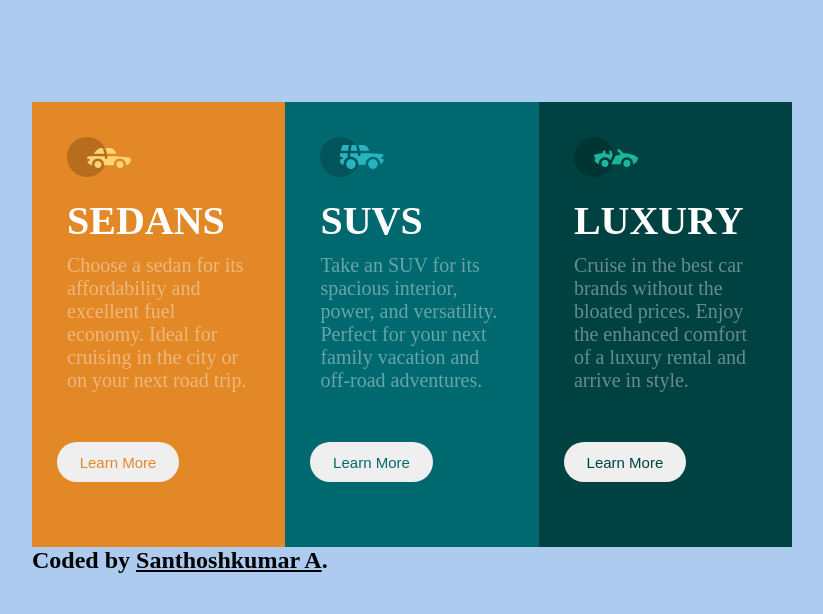
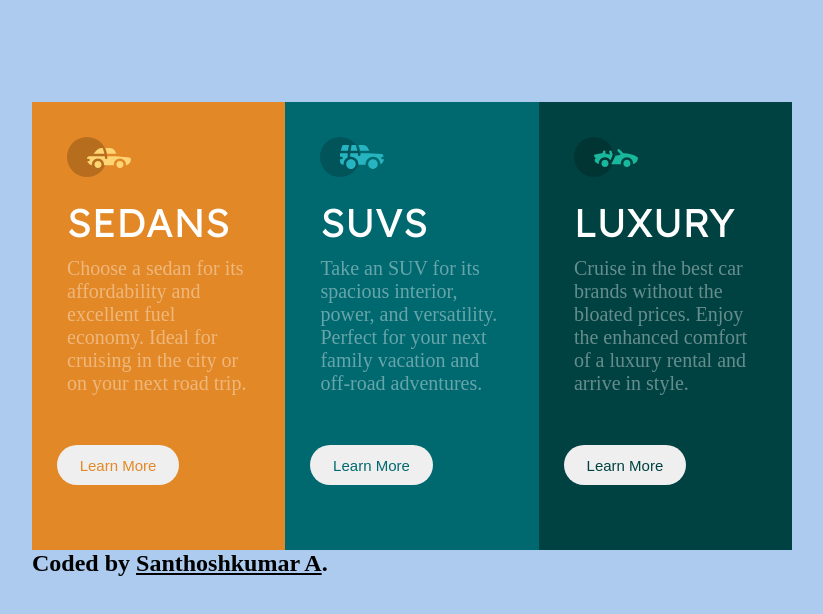
Before and after one commit to Santhoshlesk/3-column-preview-card, a plain HTML site: page index.html in a window 1280 px wide. Shown: the whole page, without its empty margins (224-1047 px from the left). Drawn offline with Linux system fonts and the light colour scheme.

Commit message:
update a font-family and font-weight of H1

```diff
--- a/indexdesk.css
+++ b/indexdesk.css
@@ -1,3 +1,5 @@
+
+@import url('https://fonts.googleapis.com/css2?family=Lexend+Deca&display=swap');
 *{
 	margin:0;
 }
@@ -35,6 +37,8 @@ h1{
 	font-size:40px;
 	color:white;
 	margin:10px;
+	font-family: 'Lexend Deca', sans-serif;
+	font-weight:400;
 }
 p{
 	font-size:20px;
--- a/indexmob.css
+++ b/indexmob.css
@@ -1,3 +1,4 @@
+@import url('https://fonts.googleapis.com/css2?family=Lexend+Deca&display=swap');
 *{
 	margin:0;
 }
@@ -34,6 +35,8 @@ h1{
 	font-size:40px;
 	color:white;
 	margin:10px;
+	font-family: 'Lexend Deca', sans-serif;
+	font-weight:400;
 }
 p{
 	font-size:20px;
```
